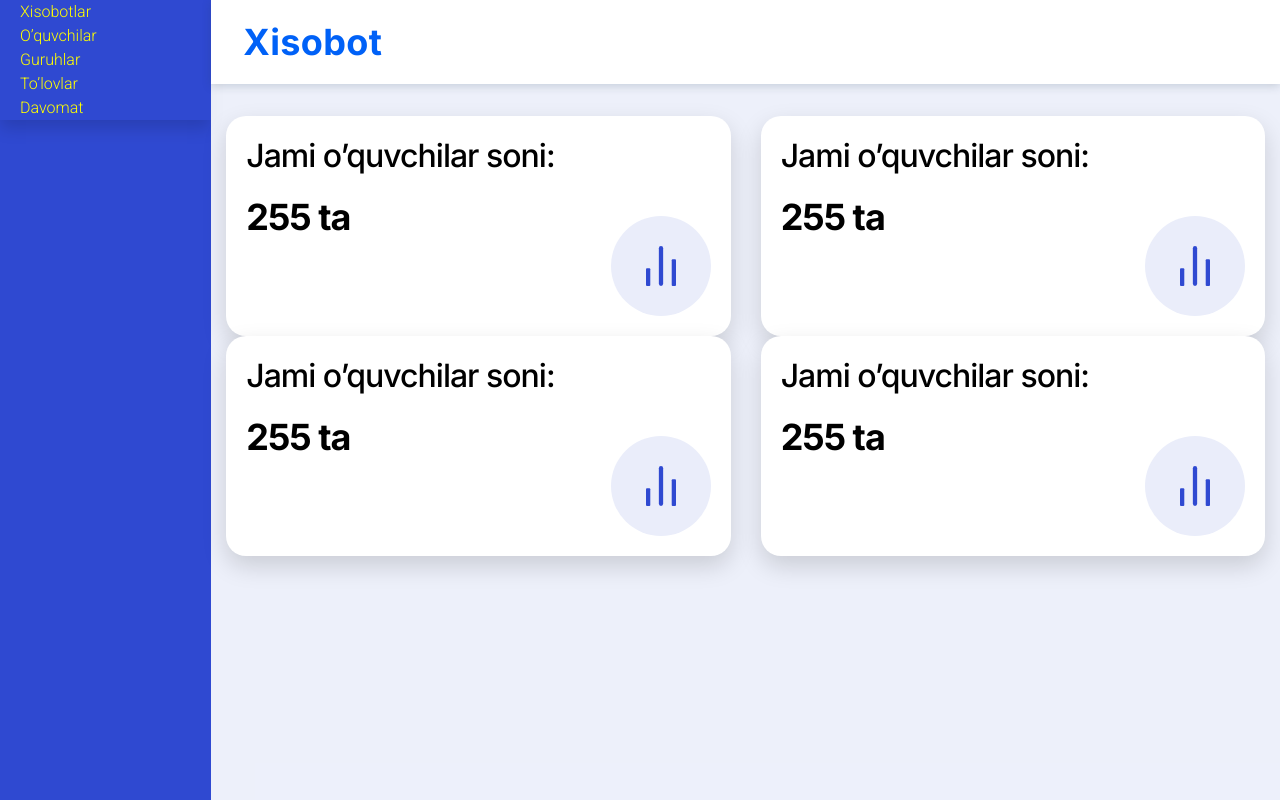
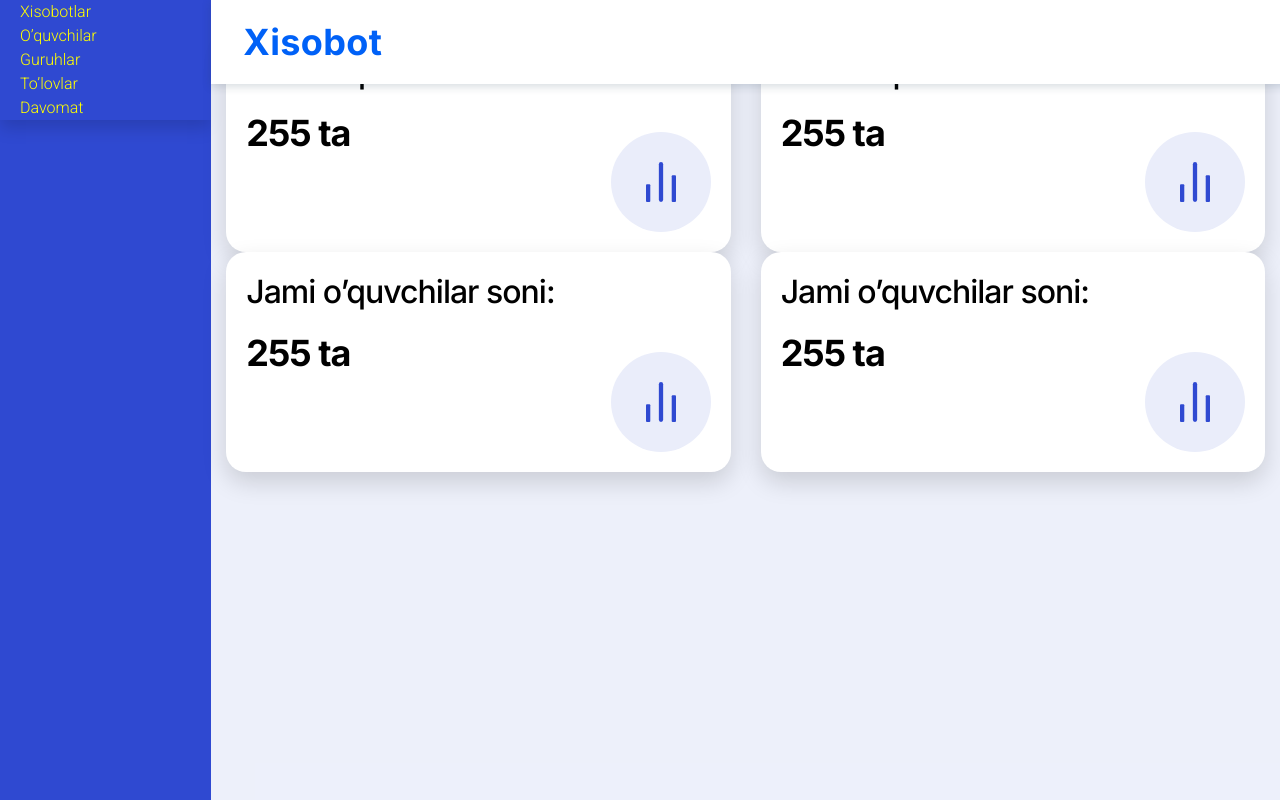
Before and after one commit to MuhammadqodirMuminov/CRM-Panel, a React (Vite) app: page / in a window 1280 px wide. Shown: the top 800 px of the page. Built offline with nearby package versions, Linux system fonts and the light colour scheme.

Commit message:
contaoner updatd

```diff
--- a/src/components/layout/layout.jsx
+++ b/src/components/layout/layout.jsx
@@ -4,7 +4,6 @@ import styles from './layout.module.css';
 // eslint-disable-next-line react/prop-types
 const Layout = ({ children }) => {
 	return (
-		<div className={styles.container}>
 		<main className='d-flex align-items-start'>
 			<Aside />
 
@@ -16,7 +15,6 @@ const Layout = ({ children }) => {
 				{children}
 			</article>
 		</main>
-		</div>
 	);
 };
 
--- a/src/components/layout/layout.module.css
+++ b/src/components/layout/layout.module.css
@@ -8,6 +8,9 @@
 	background: #ffffff;
 	box-shadow: 0px 2px 9px 0px rgba(34, 60, 80, 0.2);
 	padding: 20px 32px;
+	position: fixed;
+	width: 100%;
+	z-index: 99;
 }
 
 .header h2 {
@@ -24,5 +27,5 @@
 .article {
 	width: 100%;
 	background: #eaedfad5;
-	height: 100vh;
+	height: 400vh;
 }
```
Lines whose indentation alone changed are shown as unchanged.
